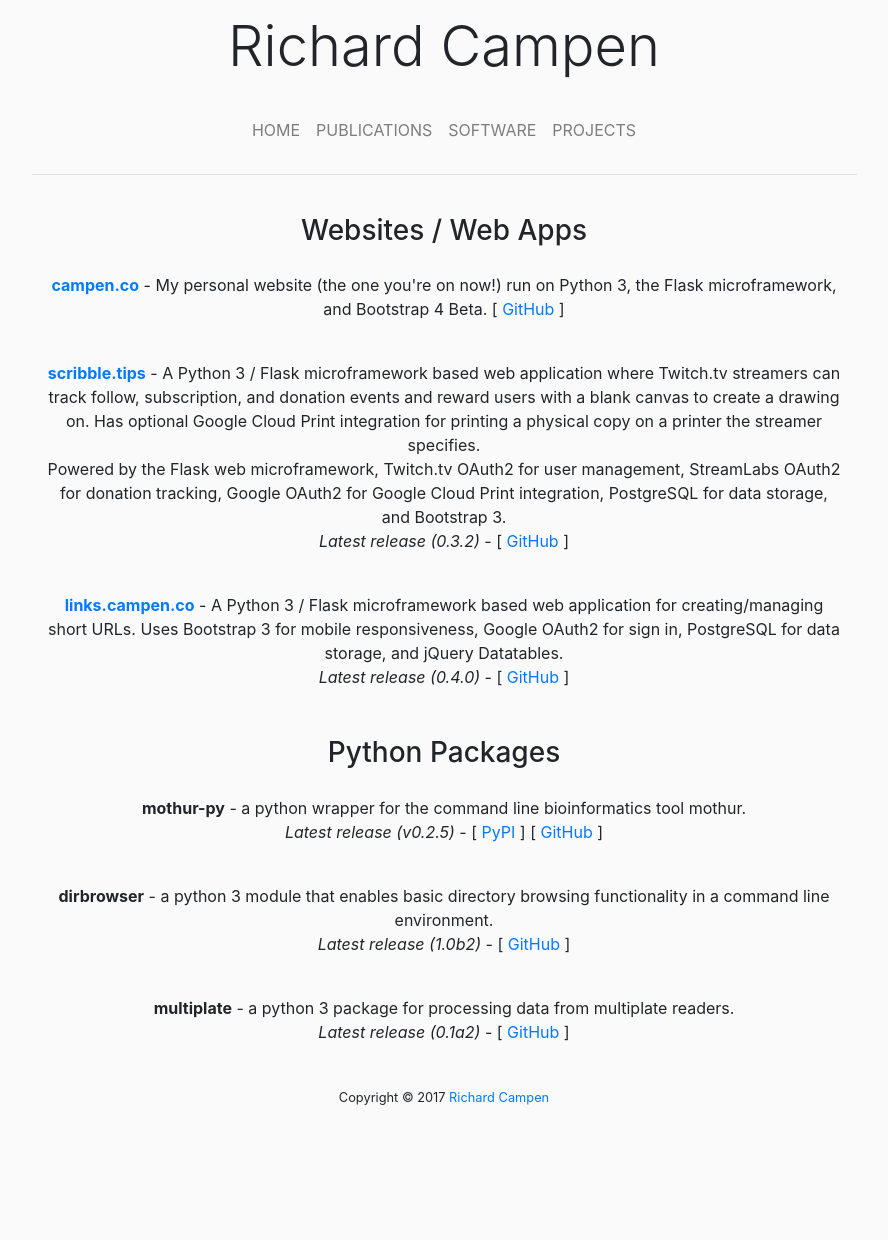
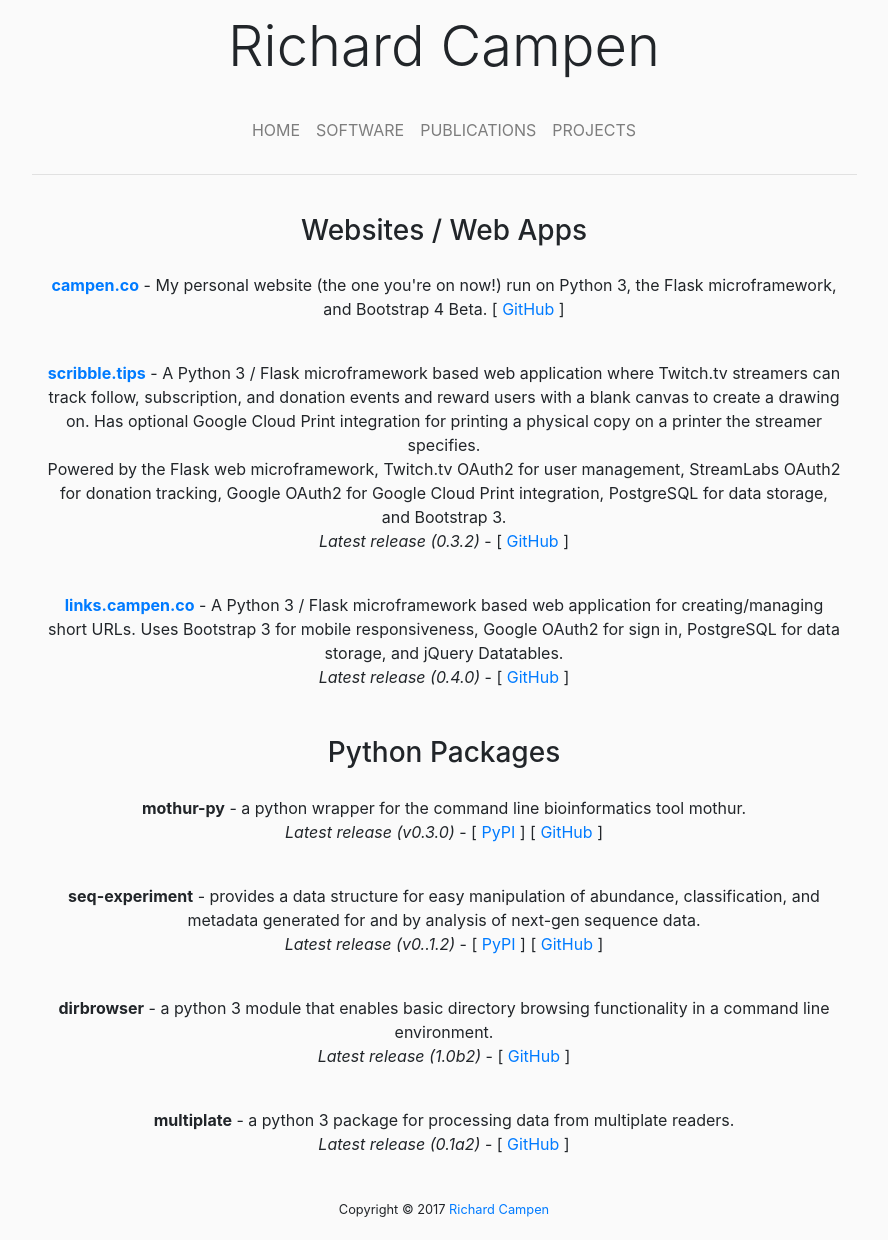
Before and after one commit to campenr/richardcampendotcom, a Flask app: page /software in a window 1280 px wide. Shown: the whole page, without its empty margins (196-1084 px from the left). Before the commit the page ends 1105 px from the top, so only its background shows below. Run offline with Flask 2, Linux system fonts and the light colour scheme; some libraries are stand-ins or nearby versions.

Commit message:
Update software versions; reorder pages in menu

```diff
--- a/app/templates/base.html
+++ b/app/templates/base.html
@@ -39,10 +39,10 @@
                     <a class="nav-link text-center" href="/" class="nav-link">HOME</a>
                 </li>
                 <li class="nav-item">
-                    <a class="nav-link text-center" href="{{ url_for('publications') }}" class="nav-link">PUBLICATIONS</a>
+                    <a class="nav-link text-center" href="{{ url_for('software') }}" class="nav-link">SOFTWARE</a>
                 </li>
                 <li class="nav-item">
-                    <a class="nav-link text-center" href="{{ url_for('software') }}" class="nav-link">SOFTWARE</a>
+                    <a class="nav-link text-center" href="{{ url_for('publications') }}" class="nav-link">PUBLICATIONS</a>
                 </li>
                 <li class="nav-item">
                     <a class="nav-link text-center" href="{{ url_for('projects') }}" class="nav-link">PROJECTS</a>
--- a/app/templates/software.html
+++ b/app/templates/software.html
@@ -65,12 +65,25 @@
     <p class="pt-3 pb-2 px-3">
         <b>mothur-py</b> - a python wrapper for the command line bioinformatics tool mothur.
         <br />
-        <i>Latest release (v0.2.5)</i> -
+        <i>Latest release (v0.3.0)</i> -
         <span class="text-nowrap">[
             <a class="link" target= "_blank" href="https://pypi.python.org/pypi/mothur-py">PyPI</a>
         ]</span>
         <span class="text-nowrap">[
             <a class="link" target= "_blank" href="https://github.com/campenr/mothur-py">GitHub</a>
+        ]</span>
+    </p>
+
+    <p class="pt-3 pb-2 px-3">
+        <b>seq-experiment</b> - provides a data structure for easy manipulation of abundance, classification, and
+        metadata generated for and by analysis of next-gen sequence data.
+        <br />
+        <i>Latest release (v0..1.2)</i> -
+        <span class="text-nowrap">[
+            <a class="link" target= "_blank" href="https://pypi.python.org/pypi/seq-experiment">PyPI</a>
+        ]</span>
+        <span class="text-nowrap">[
+            <a class="link" target= "_blank" href="https://github.com/campenr/seq-experiment">GitHub</a>
         ]</span>
     </p>
 
```
Also changed, not shown: app/templates/publications.html (+24 -3 lines).
